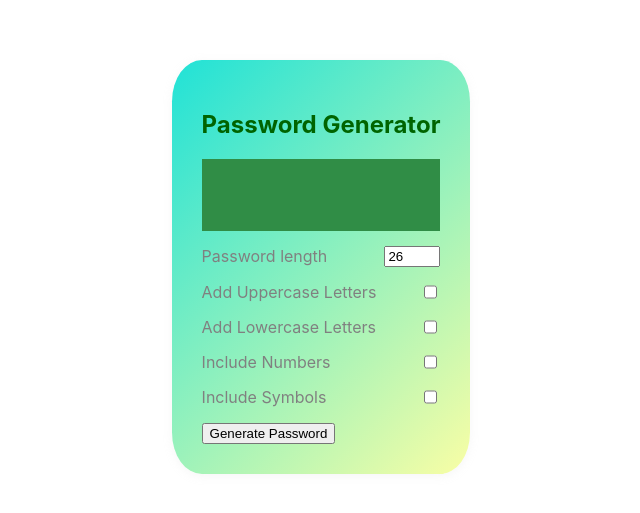
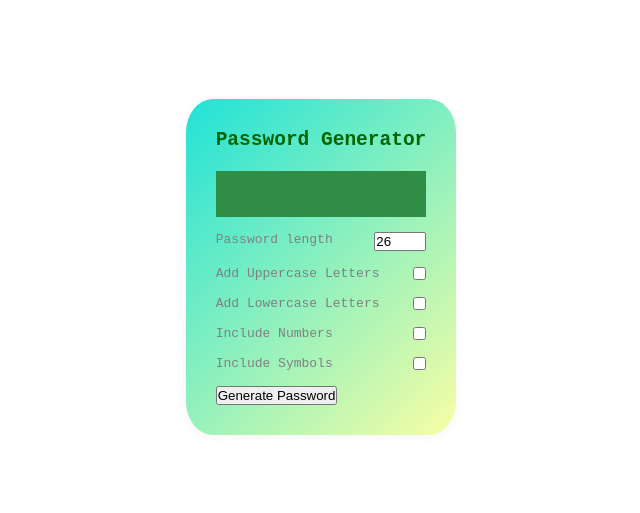
Before and after one commit to rittboy/PwGen-React, a React (Create React App) app in the folder pwgen/: page / in a window 1280 px wide. Shown: the part 133-646 px from the top of the page, without its empty margins (319-959 px from the left). Built offline with nearby package versions, Linux system fonts and the light colour scheme.

Commit message:
Finished coding, and tested to make sure everything is working correctly, will check more on copy to cliboard option latrer

```diff
--- a/pwgen/src/index.css
+++ b/pwgen/src/index.css
@@ -1,13 +1,14 @@
-body {
+*{
   margin: 0;
-  font-family: -apple-system, BlinkMacSystemFont, 'Segoe UI', 'Roboto', 'Oxygen',
-    'Ubuntu', 'Cantarell', 'Fira Sans', 'Droid Sans', 'Helvetica Neue',
-    sans-serif;
+  padding: 0;
+  box-sizing: border-box;
+}
+body{
+  margin: 0;
+  font-family: monospace;
   -webkit-font-smoothing: antialiased;
   -moz-osx-font-smoothing: grayscale;
 }
-
-code {
-  font-family: source-code-pro, Menlo, Monaco, Consolas, 'Courier New',
-    monospace;
+code{
+  font-family: source-code-pro, Menlo, Monaco, Consolas, 'Courier New', monospace;
 }
--- a/pwgen/src/index.js
+++ b/pwgen/src/index.js
@@ -1,17 +1,12 @@
-import React from 'react';
-import ReactDOM from 'react-dom/client';
+import React from "react";
+import ReactDOM from "react-dom";
 import './index.css';
 import App from './App';
 import reportWebVitals from './reportWebVitals';
 
-const root = ReactDOM.createRoot(document.getElementById('root'));
-root.render(
+ReactDOM.render(
   <React.StrictMode>
-    <App />
-  </React.StrictMode>
+    <App/>
+  </React.StrictMode>,
+  document.getElementById('root')
 );
-
-// If you want to start measuring performance in your app, pass a function
-// to log results (for example: reportWebVitals(console.log))
-// or send to an analytics endpoint. Learn more: https://bit.ly/CRA-vitals
-reportWebVitals();
```
